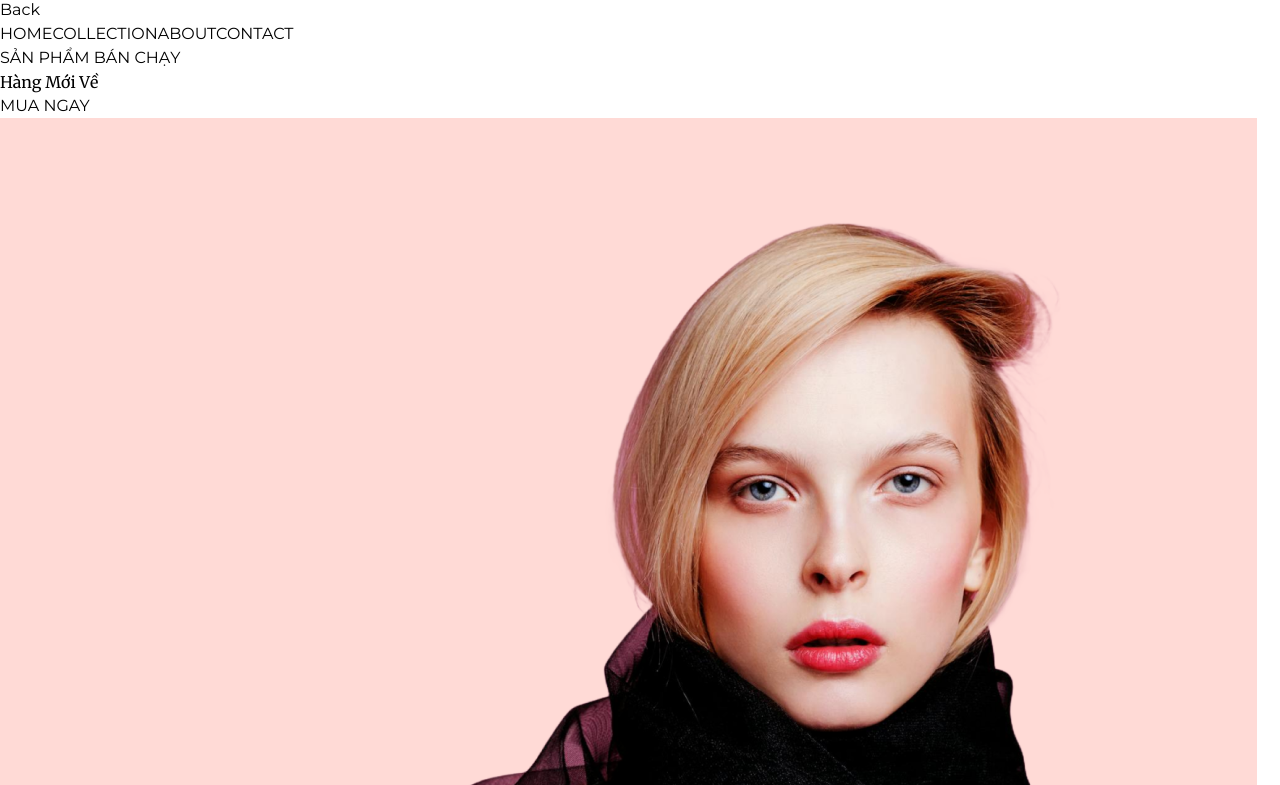
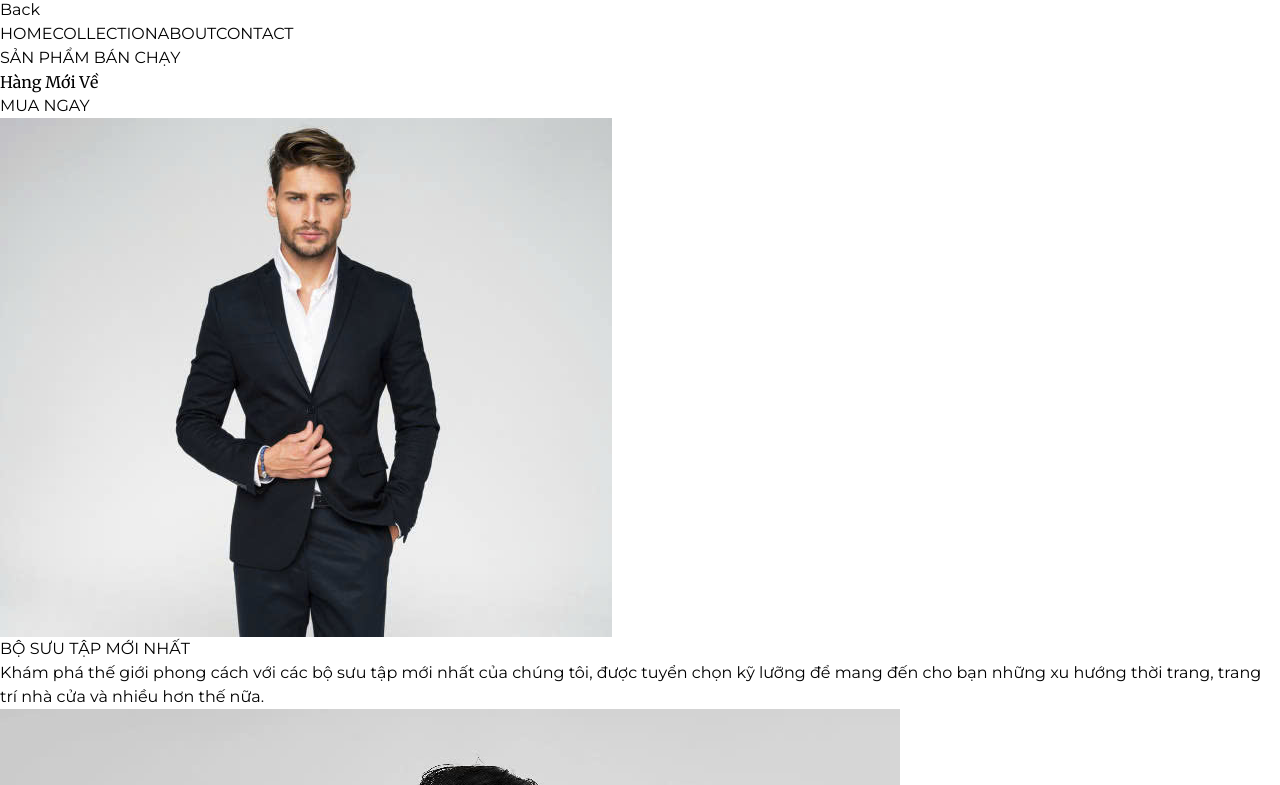
Before and after one commit to hoangkha442/seotests, a React (Vite) app: page / in a window 1280 px wide. Shown: the part 615-1400 px from the top of the page. Built offline with nearby package versions, Linux system fonts and the light colour scheme.

Commit message:
update banner

```diff
--- a/src/components/Hero.jsx
+++ b/src/components/Hero.jsx
@@ -1,6 +1,6 @@
 import React from "react";
 import { assets } from "../assets/assets";
-
+import banner from "../assets/banner.jpg"
 const Hero = () => {
   return (
     <div className="flex flex-col border border-gray-400 sm:flex-row">
@@ -23,7 +23,7 @@ const Hero = () => {
         </div>
       </div>
       {/* Hero right side */}
-      <img className="w-full sm:w-1/2" src={assets.hero_img} alt="Hero Image" />
+      <img className="w-full sm:w-1/2" src={banner} alt="Hero Image" />
     </div>
   );
 };
```
Also changed, not shown: src/assets/banner.jpg (added).
